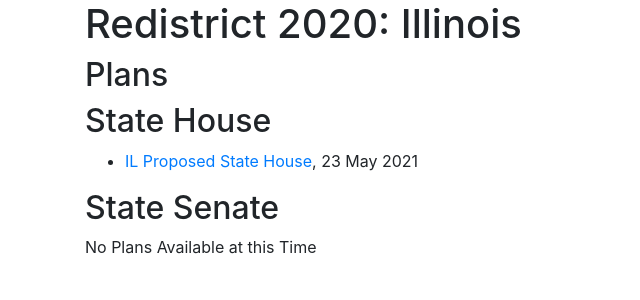
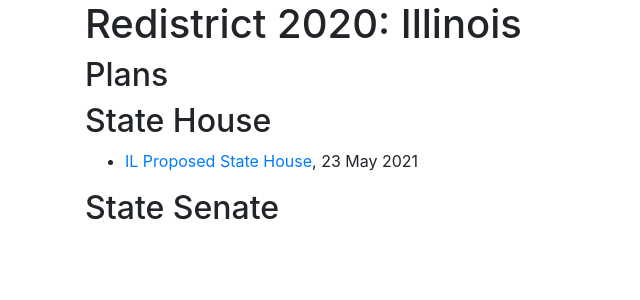
Before and after one commit to PlanScore/Redistrict2020, a Jekyll site: the page built from states/illinois.md, in a window 1280 px wide. Shown: the top 300 px of the page, without its empty margins (0-640 px from the left). Built offline with Jekyll 4.4.1, drawn with Linux system fonts in a browser that asks for light colours.

Commit message:
Update illinois.md

```diff
--- a/states/illinois.md
+++ b/states/illinois.md
@@ -22,6 +22,6 @@ State Senate
 - [{{ plan.title }}]({{ plan.url }}), {{ plan.date | date_to_string }}
 {% endfor %}
 
-{% if state_plans %}
-No Plans Available at this Time
+{% if state_plans == null %}
+ No plans are available at this time
 {% endif %}
```
